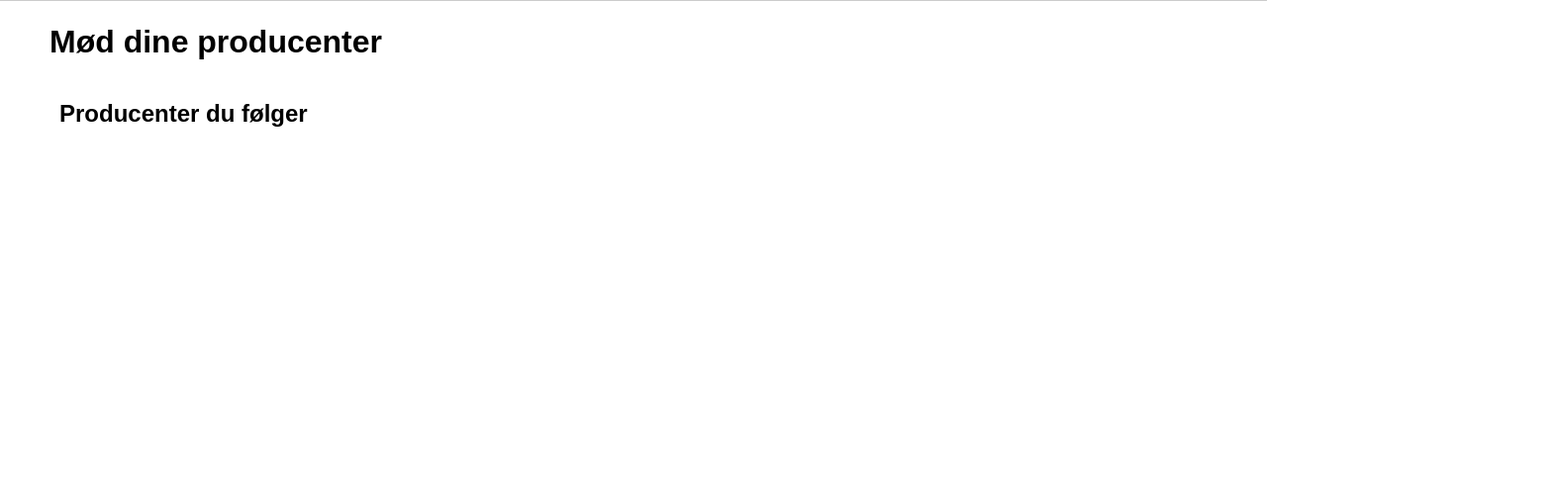
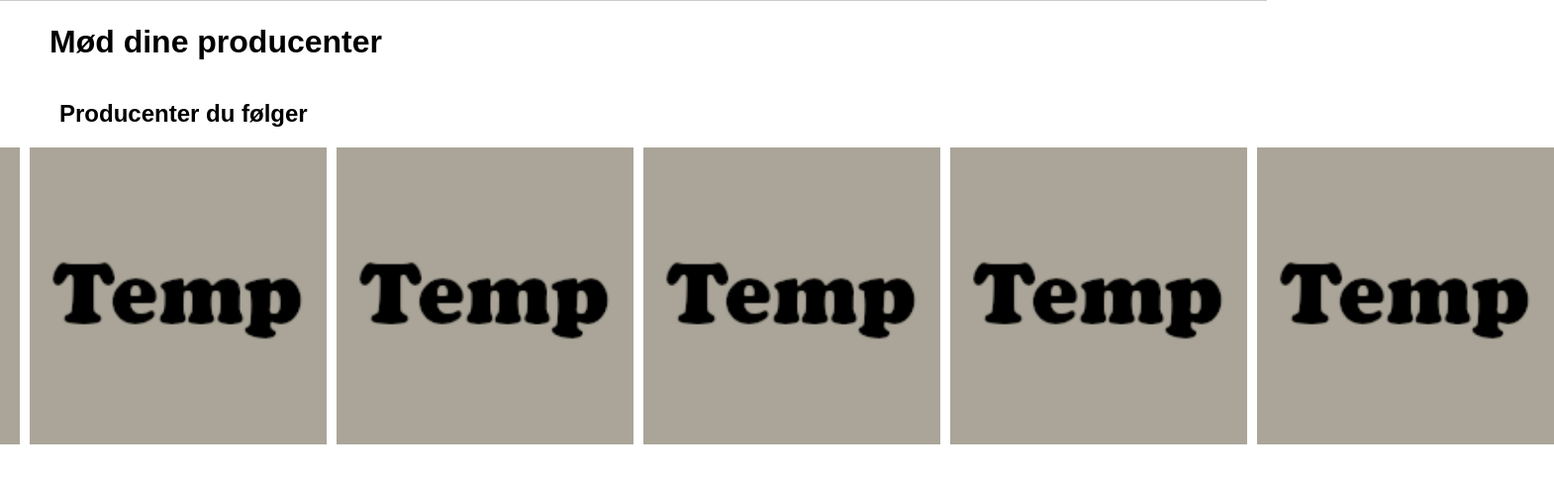
Before and after one commit to TheSpahThatSpies/Raahandel-Site, a plain HTML site: page moed-producenter.html in a window 1280 px wide. Shown: the part 81-568 px from the top of the page at 99% size, 1570 px wide, since content can reach past the window. Drawn offline with Linux system fonts and the light colour scheme.

Commit message:
Tilføjer temp producent visning
Tilføjer temporary visning af fulgte producenter

```diff
--- a/moed-producenter.html
+++ b/moed-producenter.html
@@ -25,6 +25,26 @@
     <main>
         <h1 class="producent-h1">Mød dine producenter</h1>
         <h2 class="producent-h2">Producenter du følger</h2>
+        <section class="producent-foelger">
+            <div class="producent">
+                <img class="producent-billede" src="images/temp-square.png" alt="Producent">
+            </div>
+            <div class="producent">
+                <img class="producent-billede" src="images/temp-square.png" alt="Producent">
+            </div>
+            <div class="producent">
+                <img class="producent-billede" src="images/temp-square.png" alt="Producent">
+            </div>
+            <div class="producent">
+                <img class="producent-billede" src="images/temp-square.png" alt="Producent">
+            </div>
+            <div class="producent">
+                <img class="producent-billede" src="images/temp-square.png" alt="Producent">
+            </div>
+            <div class="producent">
+                <img class="producent-billede" src="images/temp-square.png" alt="Producent">
+            </div>
+        </section>
     </main>
 </body>
 </html>
--- a/styletest2.css
+++ b/styletest2.css
@@ -79,3 +79,13 @@
   .producent-h2{
     margin-left: 60px;
   }
+
+  .producent-foelger{
+    display: flex;
+    justify-content: center;
+  }
+
+  .producent-billede{
+    width: 300px;
+    margin-left: 10px;
+  }
```
